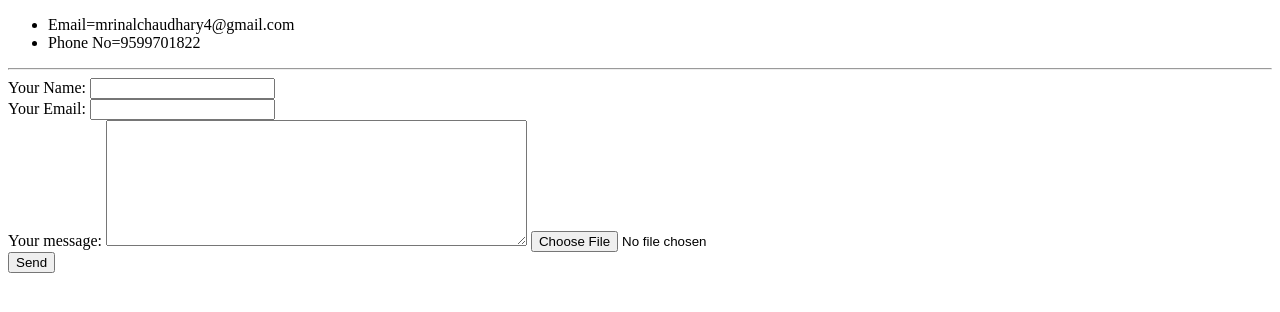
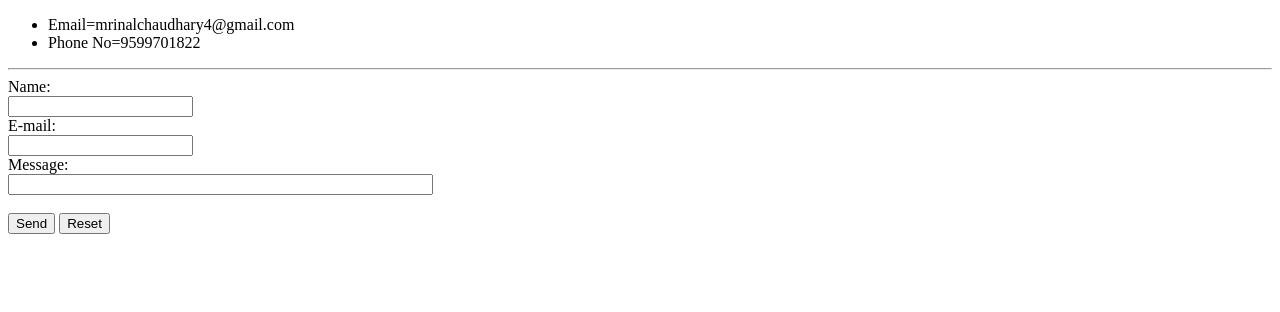
Before and after one commit to mrinalchaudhary/cv, a plain HTML site: page myContact.html in a window 1280 px wide. Drawn offline with Linux system fonts and the light colour scheme.

Commit message:
Update myContact.html

```diff
--- a/myContact.html
+++ b/myContact.html
@@ -10,14 +10,15 @@
 	</ul>
 	<hr>
 	<form action="mailto:mrinalchaudhary4@gmail.com" method="post" enctype="text/plain">
-		<label>Your Name:</label>
-		<input type="text" name=""><br>
-		<label>Your Email:</label>
-		<input type="email" name=""><br>
-		<label>Your message:</label>
-		<textarea name="" rows="8" cols="50"></textarea>
-		<input type="file" name=""><br>
-		<input type="submit" name="" value="Send">
+	Name:<br>
+	<input type="text" name="name"><br>
+	E-mail:<br>
+	<input type="text" name="mail"><br>
+	Message:<br>
+	<input type="text" name="comment" size="50"><br><br>
+	<input type="submit" value="Send">
+	<input type="reset" value="Reset">
 	</form>
+
 </body>
 </html>
```
